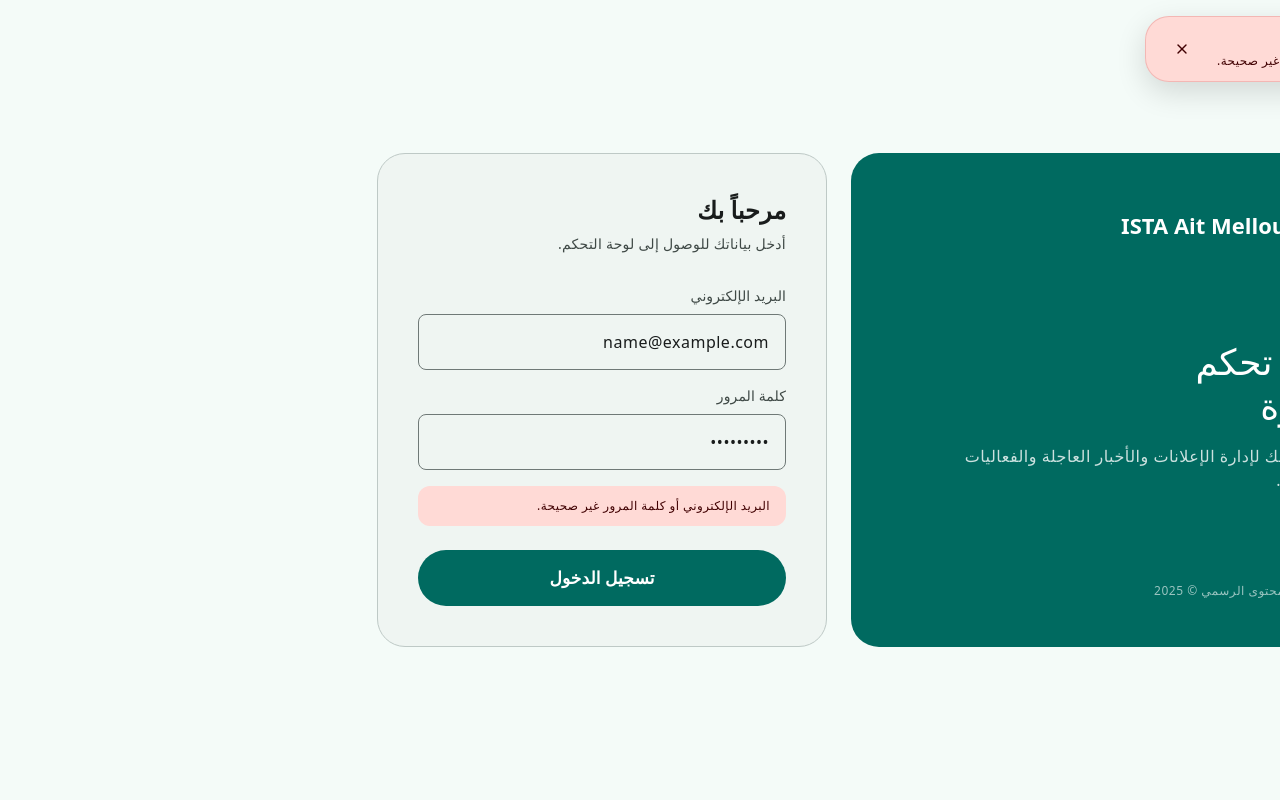
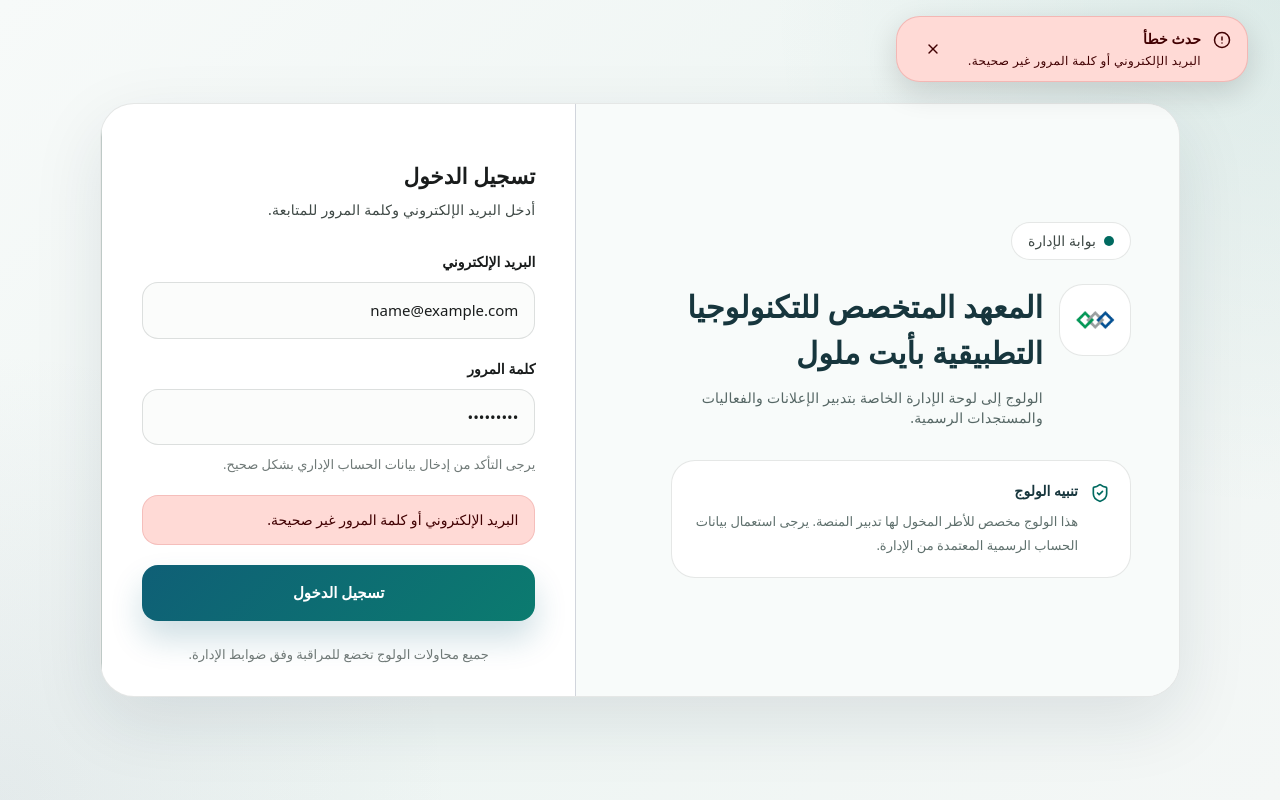
Before and after one commit to aarab-abderrahmane/gestion-annonce, a Next.js app: page /login in a window 1280 px wide. Both pictures are taken after typing "name@example.com", "Sample123" into the empty fields and a click on the button "تسجيل الدخول". Built offline with nearby package versions, Linux system fonts and the light colour scheme; no server answers.

Commit message:
feat(admin): redesign login page with material 3 layout

```diff
--- a/app/(admin)/login/page.tsx
+++ b/app/(admin)/login/page.tsx
@@ -1,7 +1,8 @@
 import { redirect } from 'next/navigation';
+import Image from 'next/image';
 import LoginForm from '@/components/admin/LoginForm';
 import { createClient } from '@/lib/supabase/server';
-import { Megaphone } from 'lucide-react';
+import { ShieldCheck } from 'lucide-react';
 
 export default async function LoginPage() {
   const supabase = await createClient();
@@ -13,57 +14,107 @@ export default async function LoginPage() {
 
   return (
     <div
-      className="min-h-screen flex items-center justify-center p-4"
-      style={{ background: 'var(--md-surface)', fontFamily: 'var(--md-font-brand)' }}
+      className="relative min-h-screen overflow-hidden"
+      style={{
+        background: 'linear-gradient(135deg, #f7faf9 0%, #eef5f3 55%, #f4f7f6 100%)',
+        fontFamily: 'var(--md-font-brand)',
+      }}
     >
-      <div className="w-full max-w-5xl grid lg:grid-cols-[1.1fr_0.9fr] gap-6">
+      <div
+        className="absolute inset-0"
+        style={{
+          background:
+            'radial-gradient(circle at top right, rgba(0, 106, 96, 0.08), transparent 34%), radial-gradient(circle at bottom left, rgba(77, 95, 124, 0.08), transparent 30%)',
+        }}
+      />
 
-        {/* Left panel — branding / hero */}
+      <div className="relative z-10 flex min-h-screen items-center justify-center px-4 py-10 sm:px-6">
         <div
-          className="flex flex-col justify-between rounded-[var(--md-shape-xl)] p-8 lg:p-12 min-h-[480px]"
-          style={{ background: 'var(--md-primary)', color: 'var(--md-on-primary)' }}
+          className="grid w-full max-w-[1080px] overflow-hidden rounded-[34px] border bg-white shadow-[0_24px_70px_rgba(17,44,58,0.10)] lg:grid-cols-[minmax(0,0.88fr)_minmax(0,1.12fr)]"
+          style={{ borderColor: 'rgba(111, 121, 119, 0.18)' }}
+          dir="ltr"
         >
-          {/* Logo */}
-          <div className="flex items-center gap-3">
-            <div
-              className="flex h-12 w-12 items-center justify-center rounded-[var(--md-shape-l)]"
-              style={{ background: 'var(--md-on-primary)', color: 'var(--md-primary)' }}
-            >
-              <Megaphone size={22} />
-            </div>
-            <span className="md-title-large">ISTA Ait Melloul</span>
-          </div>
-
-          {/* Headline */}
-          <div className="space-y-4">
-            <h1 className="md-display-small font-bold leading-tight">
-              لوحة تحكم<br />الإدارة
-            </h1>
-            <p className="md-body-large" style={{ opacity: 0.8 }}>
-              سجّل دخولك لإدارة الإعلانات والأخبار العاجلة والفعاليات المؤسسية.
+          <div dir="rtl" className="border-b px-8 py-8 sm:px-10 lg:border-b-0 lg:border-l" style={{ borderColor: 'var(--md-outline-variant)' }}>
+            <div className="mb-8 mt-6 space-y-2">
+              <h2 className="text-[1.35rem] font-semibold" style={{ color: 'var(--md-on-surface)' }}>
+                تسجيل الدخول
+              </h2>
+              <p className="md-body-medium" style={{ color: 'var(--md-on-surface-variant)' }}>
+                أدخل البريد الإلكتروني وكلمة المرور للمتابعة.
               </p>
             </div>
 
-          {/* Footer note */}
-          <p className="md-label-medium" style={{ opacity: 0.6 }}>
-            نظام إدارة المحتوى الرسمي © 2025
+            <LoginForm />
+
+            <p className="mt-6 text-center text-[13px]" style={{ color: 'var(--md-outline)' }}>
+              جميع محاولات الولوج تخضع للمراقبة وفق ضوابط الإدارة.
             </p>
           </div>
 
-        {/* Right panel — login card */}
           <div
-          className="flex flex-col justify-center rounded-[var(--md-shape-xl)] p-8 lg:p-10"
-          style={{ background: 'var(--md-surface-container-low)', border: '1px solid var(--md-outline-variant)' }}
+            dir="rtl"
+            className="flex items-center px-8 py-10 sm:px-10 lg:px-12 lg:py-12 border-l border-gray-300"
+            style={{ background: '#f8fbfa' }}
           >
-          <div className="mb-8">
-            <h2 className="md-headline-small" style={{ color: 'var(--md-on-surface)' }}>مرحباً بك</h2>
-            <p className="md-body-medium mt-2" style={{ color: 'var(--md-on-surface-variant)' }}>
-              أدخل بياناتك للوصول إلى لوحة التحكم.
+            <div className="w-full max-w-[460px] space-y-8 ">
+              <div className="space-y-6">
+                <div
+                  className="inline-flex items-center gap-2 rounded-full border px-4 py-2"
+                  style={{
+                    borderColor: 'rgba(111, 121, 119, 0.18)',
+                    background: '#ffffff',
+                    color: 'var(--md-on-surface-variant)',
+                  }}
+                >
+                  <span className="h-2.5 w-2.5 rounded-full" style={{ background: 'var(--md-primary)' }} />
+                  <span className="md-label-large">بوابة الإدارة</span>
+                </div>
+
+                <div className="flex items-start gap-4">
+                  <div
+                    className="flex h-18 w-18 shrink-0 items-center justify-center rounded-[24px] border"
+                    style={{ borderColor: 'rgba(111, 121, 119, 0.18)', background: '#ffffff' }}
+                  >
+                    <Image
+                      src="/images/ofppt-logo.jpeg"
+                      alt="شعار المعهد"
+                      width={52}
+                      height={52}
+                      className="rounded-full object-cover"
+                    />
+                  </div>
+
+                  <div className="min-w-0 space-y-3">
+
+                    <h1 className="text-[1.9rem] font-semibold leading-[1.5]" style={{ color: '#17363d' }}>
+                      المعهد المتخصص للتكنولوجيا التطبيقية بأيت ملول
+                    </h1>
+                    <p className="md-body-medium leading-8" style={{ color: '#566765' }}>
+                      الولوج إلى لوحة الإدارة الخاصة بتدبير الإعلانات والفعاليات والمستجدات الرسمية.
                     </p>
                   </div>
-          <LoginForm />
+                </div>
               </div>
 
+              <div
+                className="rounded-[24px] border px-5 py-5"
+                style={{ borderColor: 'rgba(111, 121, 119, 0.18)', background: '#ffffff' }}
+              >
+                <div className="flex items-start gap-3">
+                  <ShieldCheck size={20} className="mt-0.5 shrink-0" style={{ color: 'var(--md-primary)' }} />
+                  <div className="space-y-2">
+                    <h3 className="text-sm font-semibold" style={{ color: '#17363d' }}>
+                      تنبيه الولوج
+                    </h3>
+                    <p className="text-[13px] leading-6" style={{ color: '#5f706d' }}>
+                      هذا الولوج مخصص للأطر المخول لها تدبير المنصة. يرجى استعمال بيانات الحساب الرسمية المعتمدة من الإدارة.
+                    </p>
+                  </div>
+                </div>
+              </div>
+            </div>
+          </div>
+        </div>
       </div>
     </div>
   );
--- a/components/admin/LoginForm.tsx
+++ b/components/admin/LoginForm.tsx
@@ -6,8 +6,12 @@ import { createClient } from '@/lib/supabase/client';
 import { useErrorToast } from '@/components/ui/useErrorToast';
 import { adminLoginSchema, getFirstZodError } from '@/lib/validations';
 
-const inputCls = "w-full md-body-large px-4 h-14 rounded-[var(--md-shape-s)] border outline-none transition-colors";
-const inputStyle = { background: 'transparent', borderColor: 'var(--md-outline)', color: 'var(--md-on-surface)' };
+const inputCls =
+  'w-full rounded-2xl border bg-[#fbfcfb] px-4 py-4 text-right text-[15px] outline-none transition-all placeholder:text-[#7d8886]';
+const inputStyle = {
+  borderColor: 'rgba(111, 121, 119, 0.22)',
+  color: 'var(--md-on-surface)',
+};
 
 export default function LoginForm() {
   const router = useRouter();
@@ -47,9 +51,9 @@ export default function LoginForm() {
   }
 
   return (
-    <form onSubmit={handleSubmit} className="space-y-4">
-      <div className="space-y-2">
-        <label className="md-label-large block" style={{ color: 'var(--md-on-surface-variant)' }}>
+    <form onSubmit={handleSubmit} className="space-y-5" dir="rtl">
+      <div className="space-y-2.5">
+        <label className="block text-sm font-semibold" style={{ color: 'var(--md-on-surface)' }}>
           البريد الإلكتروني
         </label>
         <input
@@ -58,15 +62,24 @@ export default function LoginForm() {
           onChange={(e) => setEmail(e.target.value)}
           className={inputCls}
           style={inputStyle}
-          placeholder="admin@ista.ma"
-          onFocus={(e) => (e.target.style.borderColor = 'var(--md-primary)')}
-          onBlur={(e) => (e.target.style.borderColor = 'var(--md-outline)')}
+          placeholder="أدخل البريد الإلكتروني"
+          autoComplete="email"
+          onFocus={(e) => {
+            e.target.style.borderColor = 'var(--md-primary)';
+            e.target.style.background = '#ffffff';
+            e.target.style.boxShadow = '0 0 0 4px rgba(0, 106, 96, 0.08)';
+          }}
+          onBlur={(e) => {
+            e.target.style.borderColor = 'rgba(111, 121, 119, 0.22)';
+            e.target.style.background = '#fbfcfb';
+            e.target.style.boxShadow = 'none';
+          }}
           required
         />
       </div>
 
-      <div className="space-y-2">
-        <label className="md-label-large block" style={{ color: 'var(--md-on-surface-variant)' }}>
+      <div className="space-y-2.5">
+        <label className="block text-sm font-semibold" style={{ color: 'var(--md-on-surface)' }}>
           كلمة المرور
         </label>
         <input
@@ -75,17 +88,33 @@ export default function LoginForm() {
           onChange={(e) => setPassword(e.target.value)}
           className={inputCls}
           style={inputStyle}
-          placeholder="••••••••"
-          onFocus={(e) => (e.target.style.borderColor = 'var(--md-primary)')}
-          onBlur={(e) => (e.target.style.borderColor = 'var(--md-outline)')}
+          placeholder="أدخل كلمة المرور"
+          autoComplete="current-password"
+          onFocus={(e) => {
+            e.target.style.borderColor = 'var(--md-primary)';
+            e.target.style.background = '#ffffff';
+            e.target.style.boxShadow = '0 0 0 4px rgba(0, 106, 96, 0.08)';
+          }}
+          onBlur={(e) => {
+            e.target.style.borderColor = 'rgba(111, 121, 119, 0.22)';
+            e.target.style.background = '#fbfcfb';
+            e.target.style.boxShadow = 'none';
+          }}
           required
         />
+        <p className="text-[13px]" style={{ color: 'var(--md-outline)' }}>
+          يرجى التأكد من إدخال بيانات الحساب الإداري بشكل صحيح.
+        </p>
       </div>
 
       {error && (
         <div
-          className="md-body-small px-4 py-3 rounded-[var(--md-shape-m)]"
-          style={{ background: 'var(--md-error-container)', color: 'var(--md-on-error-container)' }}
+          className="rounded-2xl border px-4 py-3 text-sm leading-6"
+          style={{
+            background: 'var(--md-error-container)',
+            color: 'var(--md-on-error-container)',
+            borderColor: 'rgba(186, 26, 26, 0.14)',
+          }}
         >
           {error}
         </div>
@@ -94,7 +123,11 @@ export default function LoginForm() {
       <button
         type="submit"
         disabled={loading}
-        className="md-btn md-btn-filled md-btn-lg md-state w-full disabled:opacity-50 mt-2"
+        className="mt-2 flex h-14 w-full items-center justify-center rounded-2xl text-[15px] font-semibold text-white transition-opacity disabled:cursor-not-allowed disabled:opacity-60"
+        style={{
+          background: 'linear-gradient(135deg, #0f5f76, #0b7b6f)',
+          boxShadow: '0 18px 32px rgba(15, 95, 118, 0.20)',
+        }}
       >
         {loading ? 'جاري تسجيل الدخول...' : 'تسجيل الدخول'}
       </button>
--- a/components/legacy/Layout.tsx
+++ b/components/legacy/Layout.tsx
@@ -13,6 +13,7 @@ interface LayoutProps {
 const Layout: React.FC<LayoutProps> = ({ children, currentPage, onNavigate }) => {
   const [isDrawerOpen, setIsDrawerOpen] = useState(false);
   const [scrolled, setScrolled] = useState(false);
+  const showAnimatedLogo = currentPage === 'home';
 
   useEffect(() => {
     const handleScroll = () => setScrolled(window.scrollY > 4);
@@ -69,9 +70,20 @@ const Layout: React.FC<LayoutProps> = ({ children, currentPage, onNavigate }) =>
                 onClick={() => onNavigate('home')}
               >
                 <span
-                  className="w-10 h-10 rounded-full border  flex items-center justify-center  font-bold overflow-hidden"
+                  className={showAnimatedLogo ? 'site-logo-ring' : 'inline-flex'}
                 >
-                  <img src="/images/ofppt-logo.jpeg" ></img>
+                  <span
+                    className={`flex h-10 w-10 items-center justify-center overflow-hidden rounded-full ${
+                      showAnimatedLogo ? 'site-logo-ring__inner' : ''
+                    }`}
+                    style={{ background: 'var(--md-surface-container-low)' }}
+                  >
+                    <img
+                      src="/images/ofppt-logo.jpeg"
+                      alt="ISTA Ait Melloul logo"
+                      className="h-full w-full object-cover"
+                    />
+                  </span>
                 </span>
                 <span className="md-title-medium hidden sm:block" style={{ color: 'var(--md-on-surface)' }}>
                  ISTA AIT MELLOUL
```
Also changed, not shown: app/globals.css (+44 -0 lines), components/shared/Header.tsx (+11 -4 lines). Lines whose indentation alone changed are shown as unchanged.
